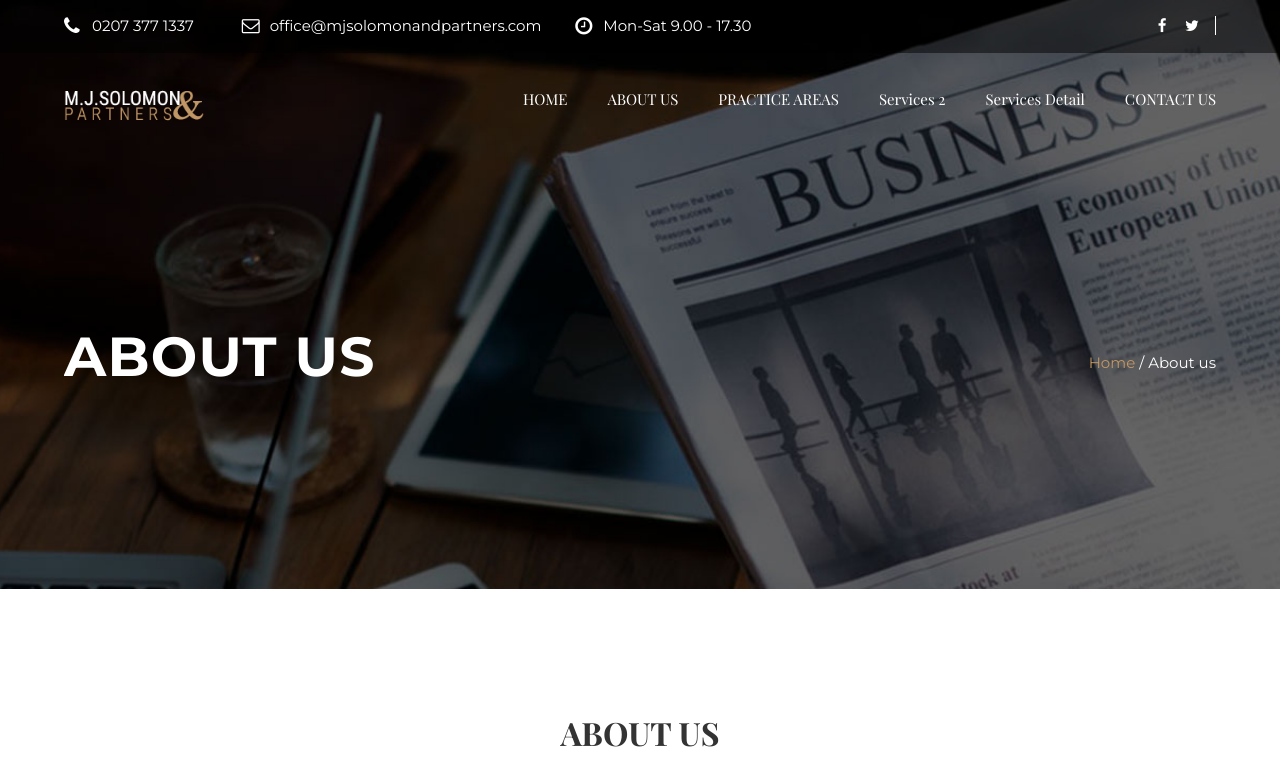
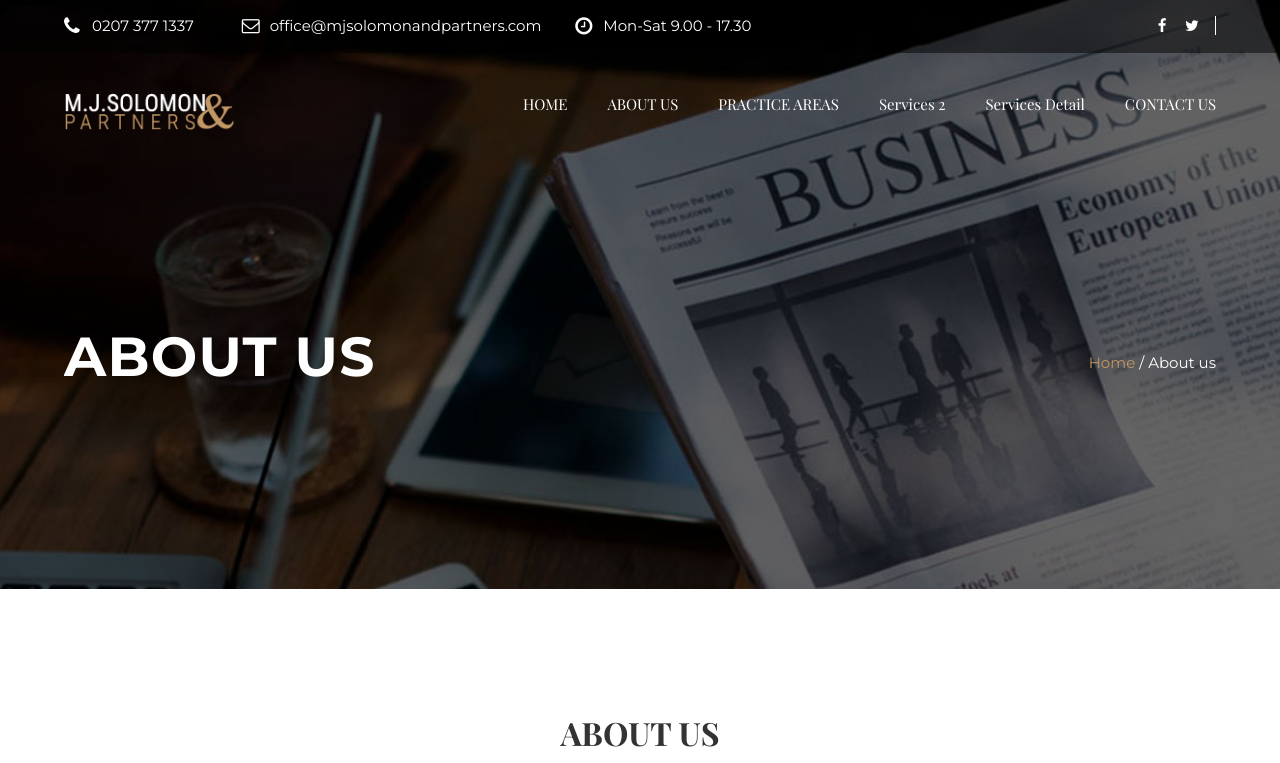
Before and after one commit to idktech/sp, a plain HTML site: page page-about.html in a window 1280 px wide. Shown: the top 763 px of the page. Drawn offline with nearby package versions, Linux system fonts and the light colour scheme; a web font is replaced by a local one.

Commit message:
size logo fixed

```diff
--- a/page-about.html
+++ b/page-about.html
@@ -70,7 +70,7 @@
                 <div id="site-logo" class="clearfix">
                     <div id="site-logo-inner">
                         <a href="index.html" title="MJSandP" rel="home" class="main-logo">
-                            <img src="assets/img/logo2.png" alt="MJSandP" data-retina="assets/img/logo.png" width="141" height="53" data-width="141" data-height="53">
+                            <img src="assets/img/logo2.png" alt="MJSandP" data-retina="assets/img/logo2.png" width="172" height="53" data-width="141" data-height="53">
                         </a>
                     </div>
                 </div><!-- /#site-logo -->
```
